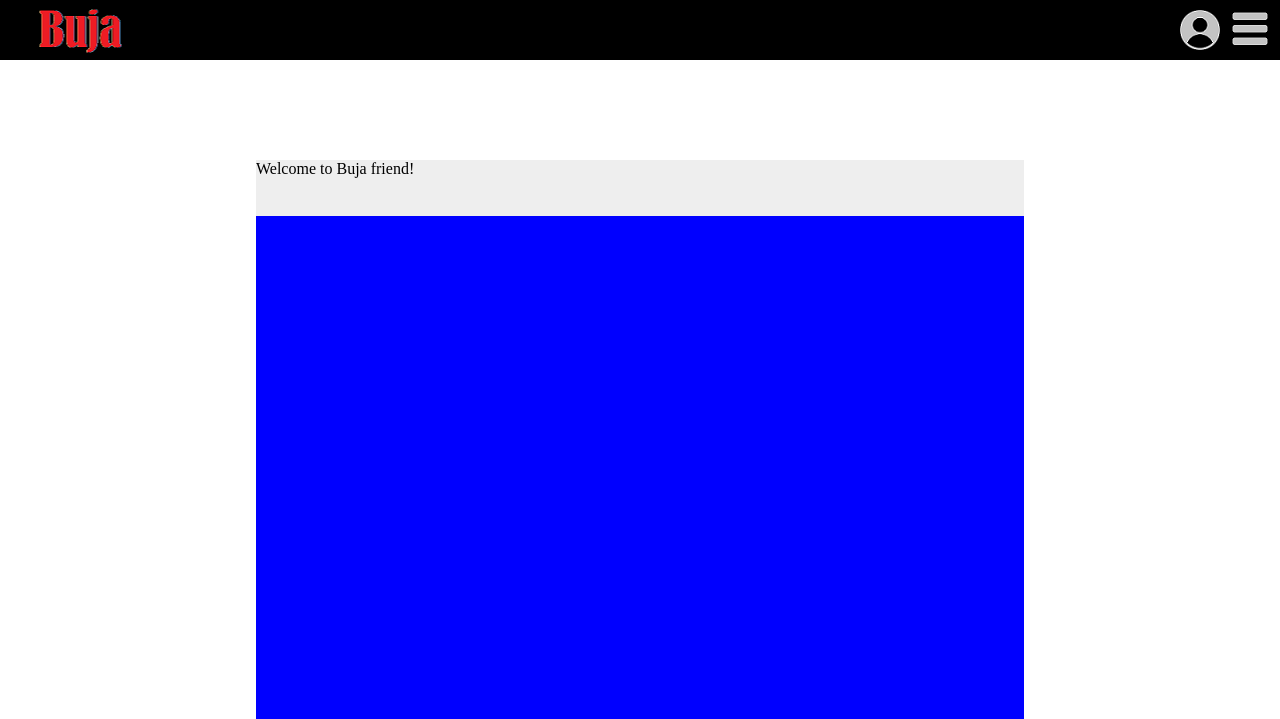
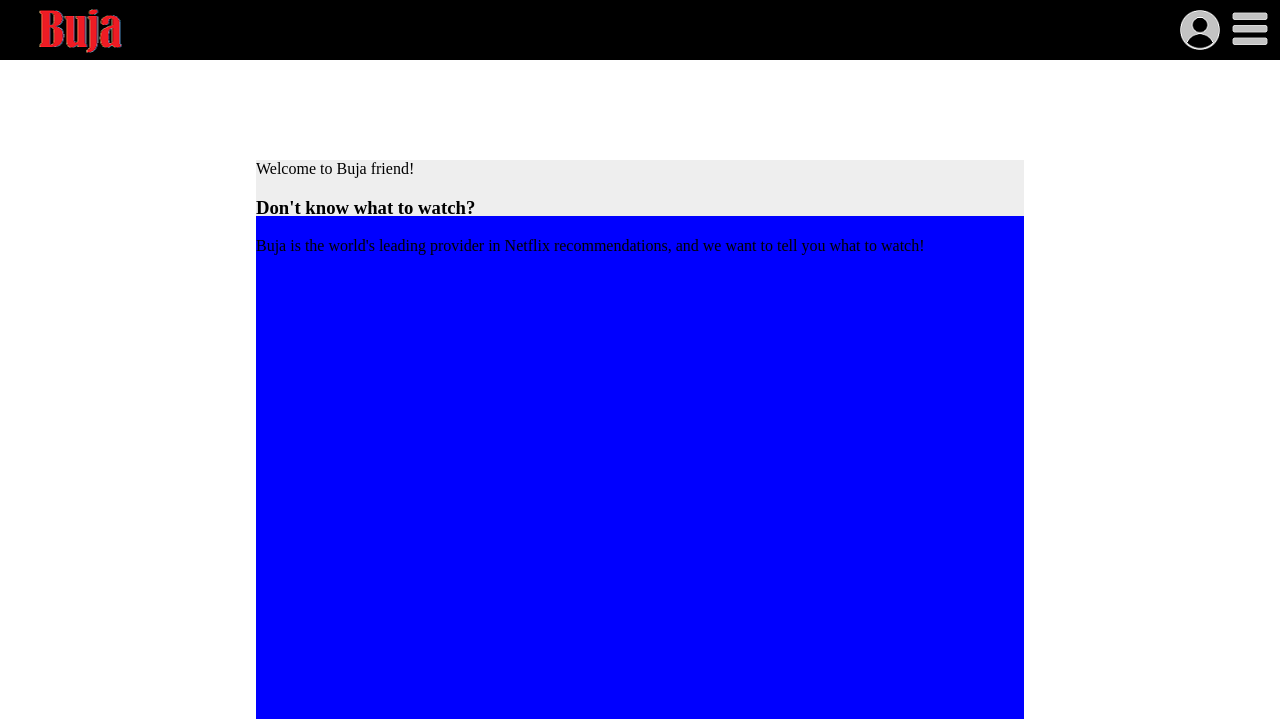
Before and after one commit to jorahsh/buja, a PHP site: page /index.php in a window 1280 px wide. Shown: the top 719 px of the page. Run offline with PHP 8.4, Linux system fonts and the light colour scheme.

Commit message:
updated body of landing page

```diff
--- a/body.php
+++ b/body.php
@@ -4,5 +4,8 @@ echo '<body>
 		<div class="welcome-box-header">
 			<span>Welcome to Buja friend!</span>
 		<div>
+		<h3>Don\'t know what to watch?</h3>
+		<p>Buja is the world\'s leading provider in Netflix
+		recommendations, and we want to tell you what to watch!</p>
 	<div>
 	</body>';
```
